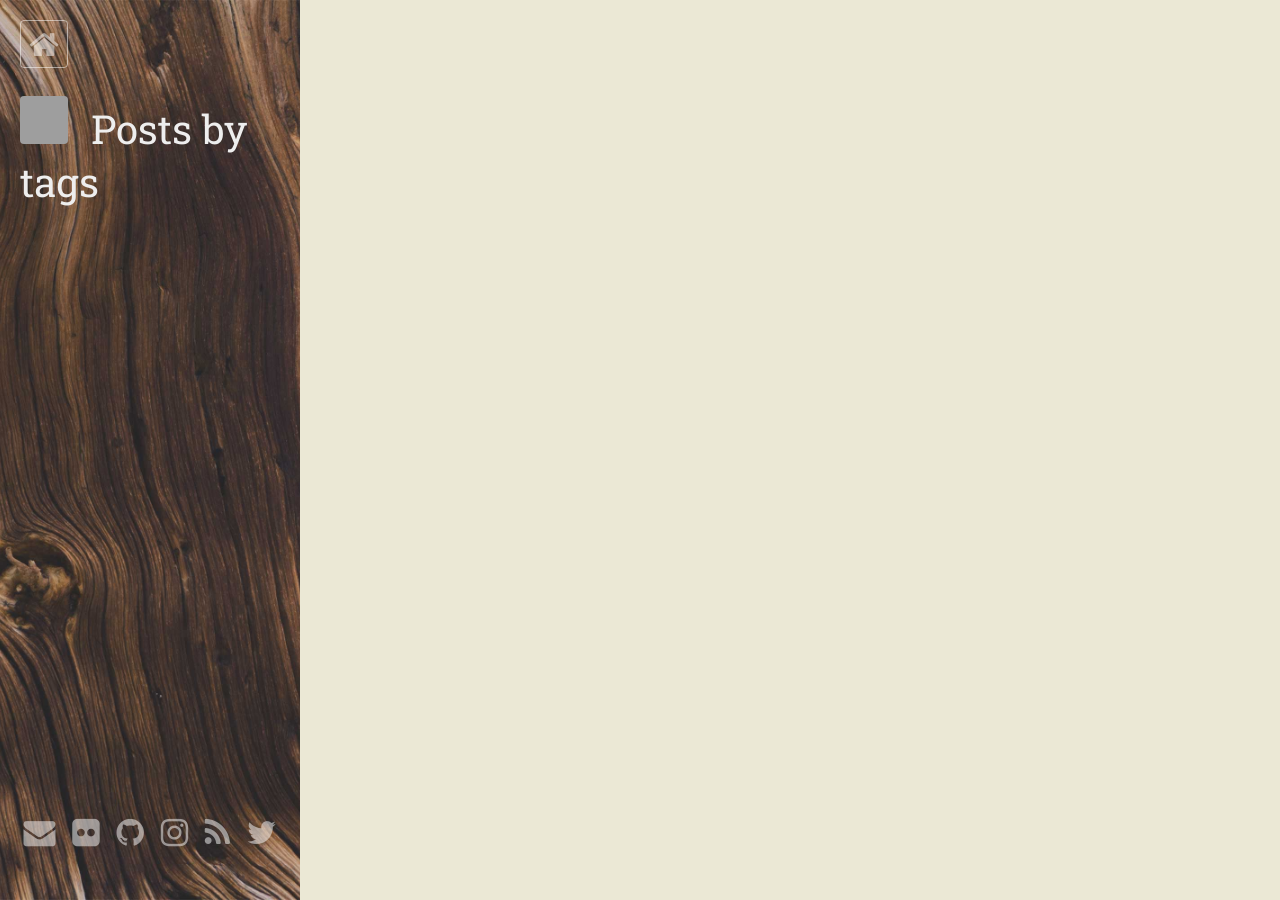
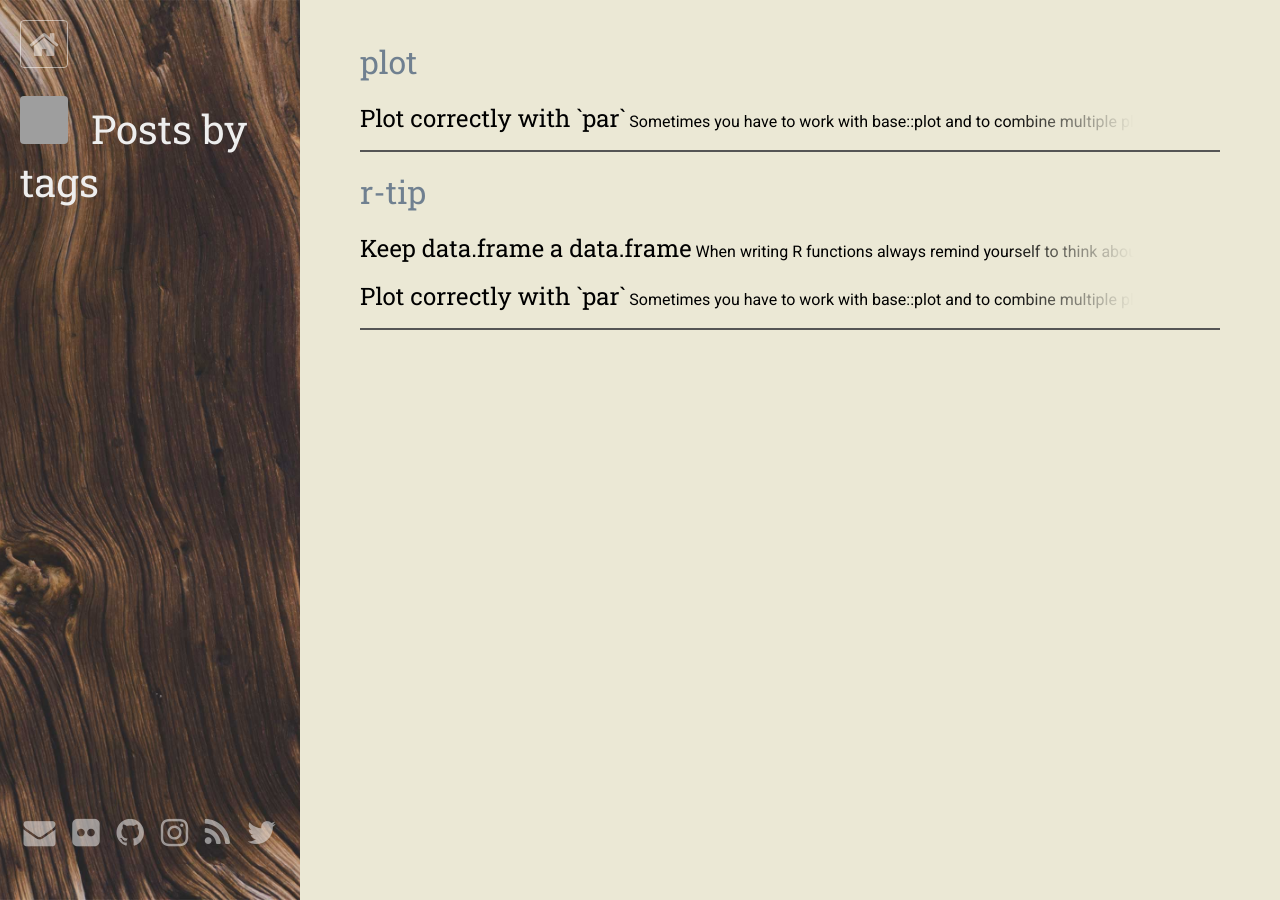
Before and after one commit to jakob-r/jakob-r.github.com, a Jekyll site: the page built from tags.html, in a window 1280 px wide. Built offline with Jekyll 4.4.1, drawn with Linux system fonts in a browser that asks for light colours; nearby versions of some CDN libraries; grey boxes are pictures that could not be loaded.

Commit message:
add some old content

````diff
--- a/_config.yml
+++ b/_config.yml
@@ -12,9 +12,15 @@ footer-links:
 url: http://jakob-r.github.io
 excerpt_separator: <!--more-->
 disqus: jakobr
+permalink: /:title/
+
+# technical stuff
+
 # Use the following plug-ins
 gems:
   - jekyll-sitemap # Create a sitemap using the official Jekyll sitemap gem
 markdown: kramdown
 highlighter: rouge
-permalink: /:title/
+exclude:
+  - knit2md
+  - _source
--- /dev/null
+++ b/_posts/2014-01-10-small-r-tip.md
@@ -0,0 +1,24 @@
+---
+layout: post
+title: Plot correctly with `par`
+tags : [plot, r-tip]
+---
+
+Sometimes you have to work with `base::plot` and to combine multiple plots the solution is e.g. `par(mfrow=c(1,2), ...)`.
+Unfortunately using `par` can mess up all your future plots in the active R session.
+This is one handy trick to get back to the default settings for plotting:
+
+{% highlight r %}
+op = par(mfrow = c(1, 2))
+plot(runif(100), runif(100))
+plot(runif(100), runif(100))
+{% endhighlight %}
+
+![plot of chunk unnamed-chunk-1](../figures/2014-01-10-small-r-tip/unnamed-chunk-1-1.svg)
+
+{% highlight r %}
+par(op)
+plot(runif(100), runif(100))
+{% endhighlight %}
+
+![plot of chunk unnamed-chunk-1](../figures/2014-01-10-small-r-tip/unnamed-chunk-1-2.svg)
--- /dev/null
+++ b/_posts/2014-01-17-kepp-data.frame-a-data.frame.md
@@ -0,0 +1,31 @@
+---
+layout: post
+title: Keep data.frame a data.frame
+tags : [r-tip]
+---
+
+When writing *R* functions always remind yourself to think about if it can happen that you accidentally just select one column of a  `data.frame`.
+This will result in vector which might not be what you expect in the following code.
+One good practice is to always use `drop=FALSE` when you intend to get a `data.frame` and use the `[[]]` notation if you expect a vector.
+
+{% highlight r %}
+df = data.frame(a = 1:3, b = letters[1:3])
+cols = c("a")
+{% endhighlight %}
+Lets assume cols is a vector which only sometimes has the length one, then we would do the following:
+
+{% highlight r %}
+df[, cols, drop=FALSE]
+{% endhighlight %}
+
+
+
+{% highlight text %}
+##   a
+## 1 1
+## 2 2
+## 3 3
+{% endhighlight %}
+And to purposefully select a vector:
+df[[cols[1]]]
+```
````
Also changed, not shown: _source/2014-01-10-small-r-tip.Rmd (added, +18 -0 lines), _source/2014-01-11-introducing-mlr.Rmd (added, +25 -0 lines), _source/2014-01-17-kepp-data.frame-a-data.frame.Rmd (added, +20 -0 lines), figures/2014-01-10-small-r-tip/unnamed-chunk-1-1.svg (added), figures/2014-01-10-small-r-tip/unnamed-chunk-1-2.svg (added), 1 other file.
